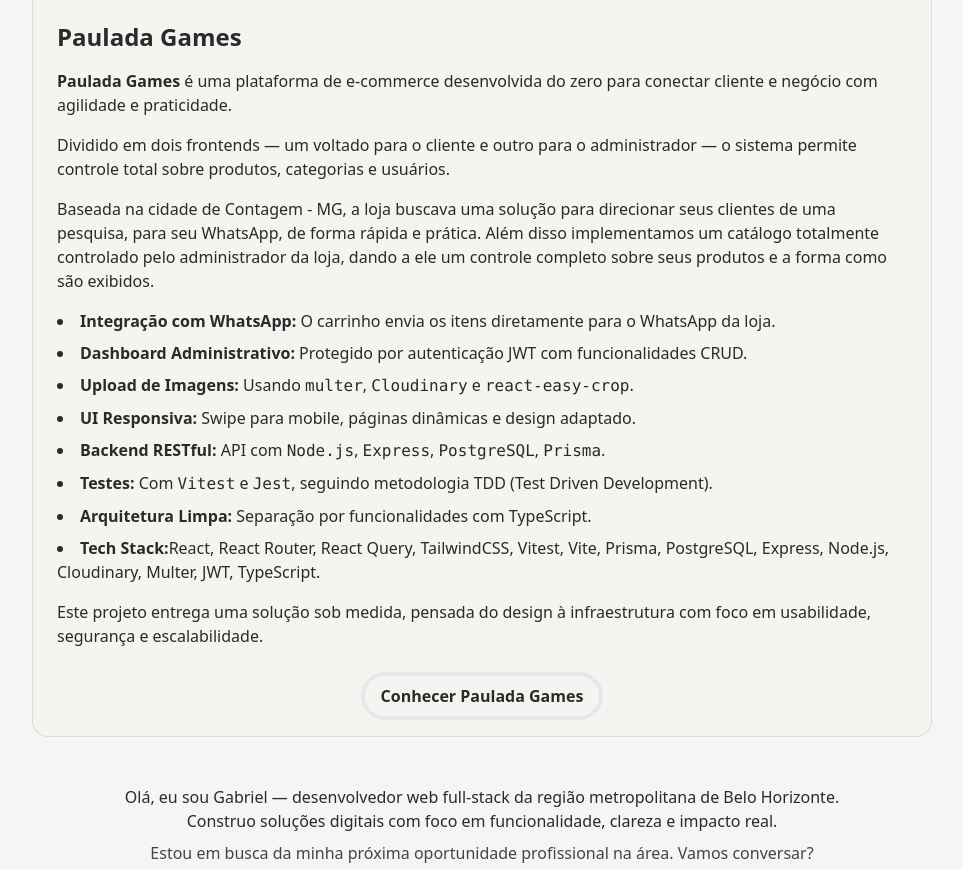
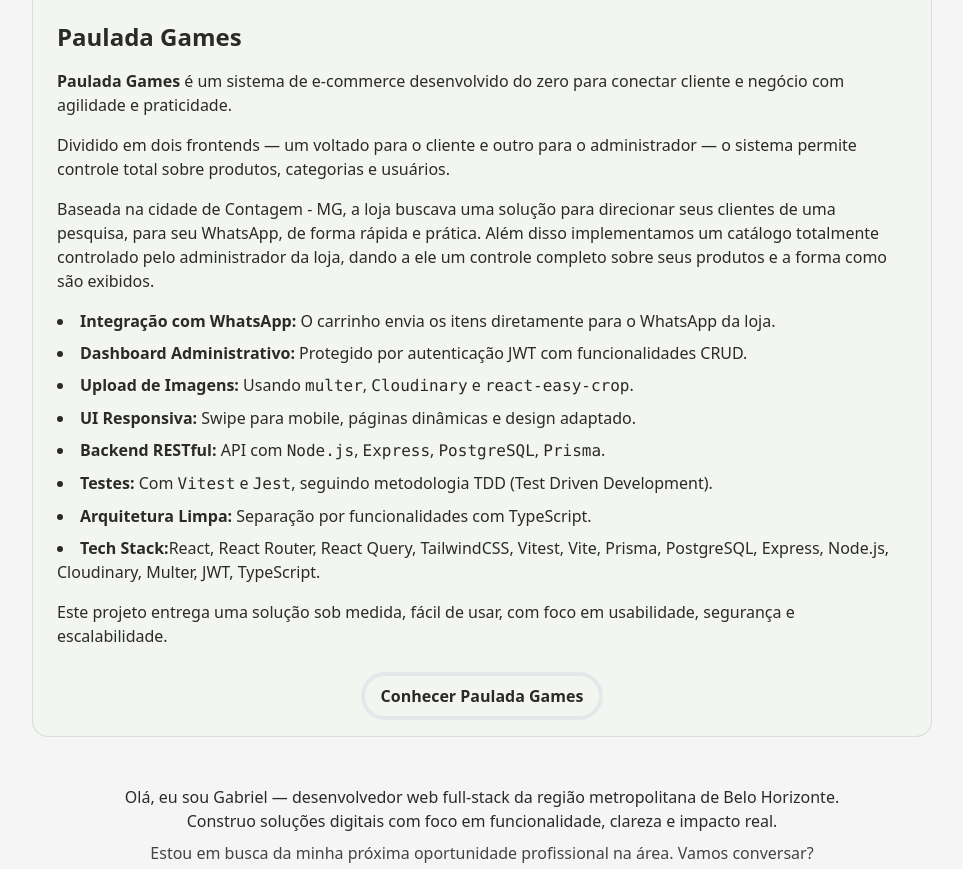
Before and after one commit to ToastedGMS/portfolio, a website: page index.html in a window 1280 px wide. Shown: the part 1333-2202 px from the top of the page, without its empty margins (158-1121 px from the left). Drawn offline with nearby package versions, Linux system fonts and the light colour scheme.

Commit message:
fix: improve content clarity and wording in index.html

```diff
--- a/index.html
+++ b/index.html
@@ -274,8 +274,8 @@
 						<div class="flex flex-col gap-4 text-sm sm:text-base px-2">
 							<h2 class="text-xl sm:text-2xl font-bold">Paulada Games</h2>
 							<p>
-								<strong>Paulada Games</strong> é uma plataforma de e-commerce
-								desenvolvida do zero para conectar cliente e negócio com
+								<strong>Paulada Games</strong> é um sistema de e-commerce
+								desenvolvido do zero para conectar cliente e negócio com
 								agilidade e praticidade.
 							</p>
 							<p>
@@ -330,9 +330,8 @@
 								</li>
 							</ul>
 							<p>
-								Este projeto entrega uma solução sob medida, pensada do design à
-								infraestrutura com foco em usabilidade, segurança e
-								escalabilidade.
+								Este projeto entrega uma solução sob medida, fácil de usar, com
+								foco em usabilidade, segurança e escalabilidade.
 							</p>
 						</div>
 						<a
```
Also changed, not shown: english/index.html (+2 -3 lines).
